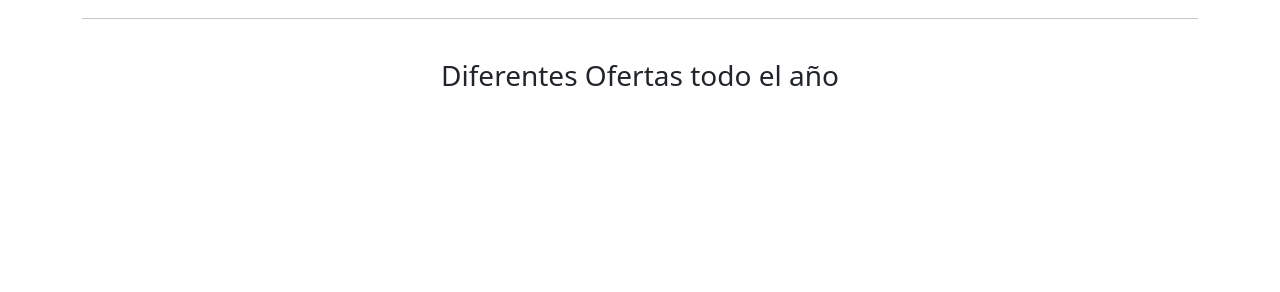
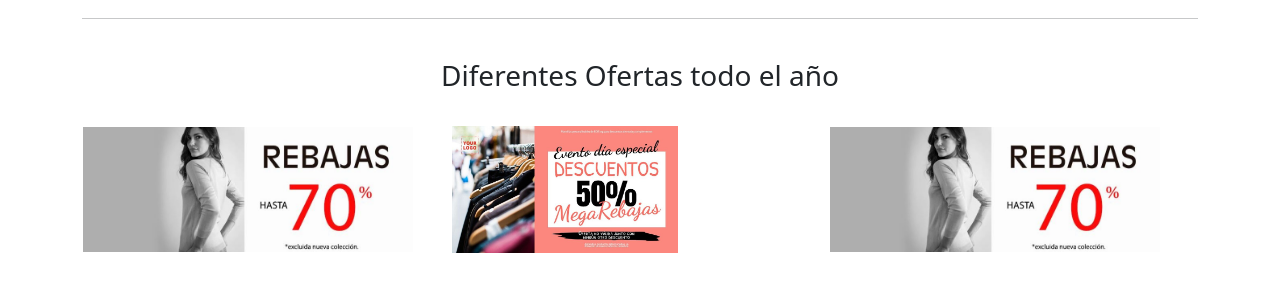
Before and after one commit to RoboMikke/git3, a plain HTML site: page index.html in a window 1280 px wide. Shown: the part 366-658 px from the top of the page. Drawn offline with nearby package versions, Linux system fonts and the light colour scheme.

Commit message:
Commit 05: Se coloco imagenes alusivas a ofertas

```diff
--- a/index.html
+++ b/index.html
@@ -54,7 +54,16 @@
             <h3>Diferentes Ofertas todo el año</h3>
         </div>
 
-
+        <br>
+        <div  class="mb-3">
+          <table>
+            <tr>
+              <td><img src="img/precchio.jpg" style="width: 90%;"></td>
+              <td><img src="img/descuento.jpg" style="width: 60%;"></td>
+              <td><img src="img/precchio.jpg" style="width: 90%;"></td>
+            </tr>
+          </table>
+        </div>
 
 
     </div>
```
Also changed, not shown: img/precchio.jpg (added).
